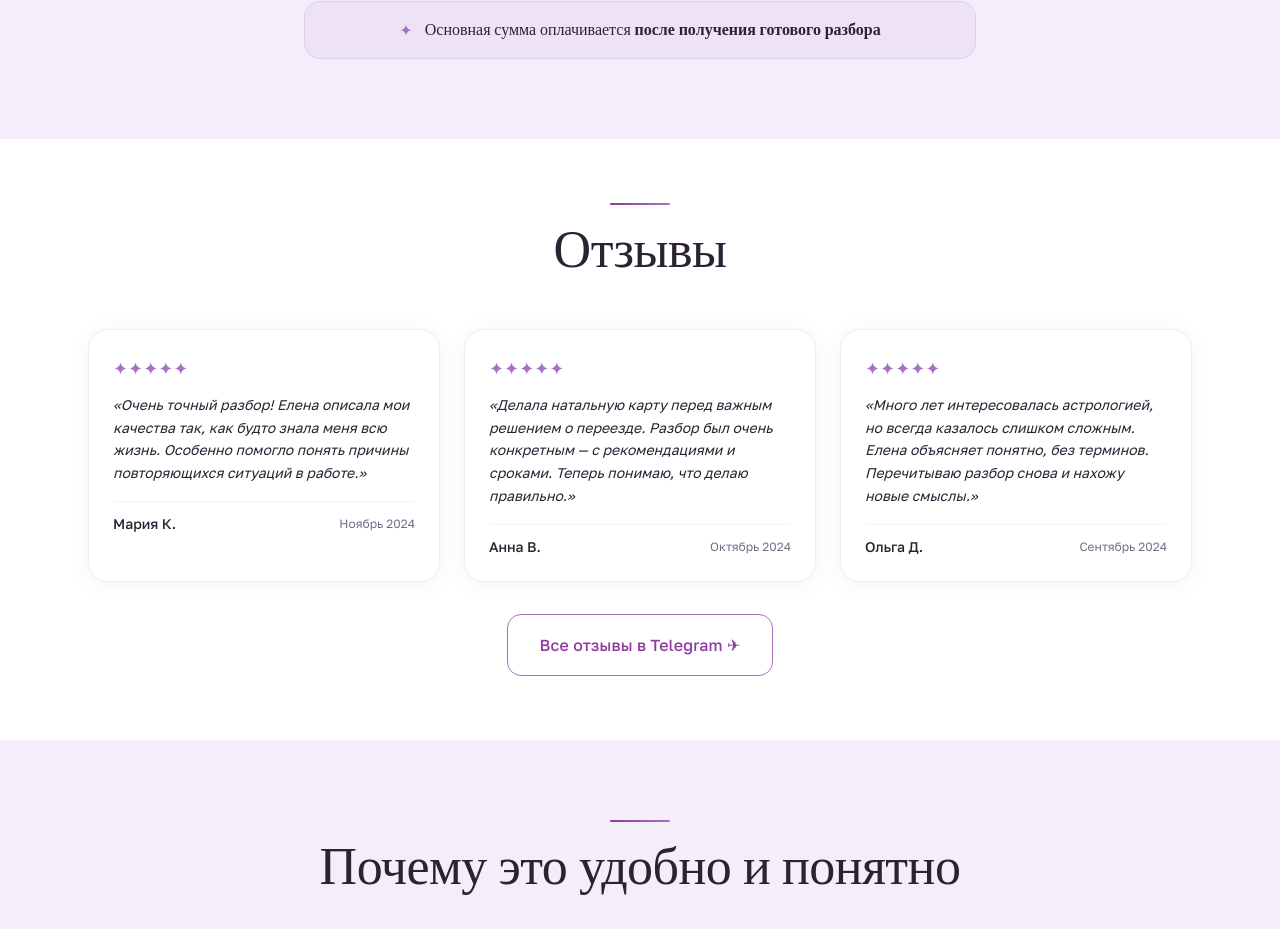
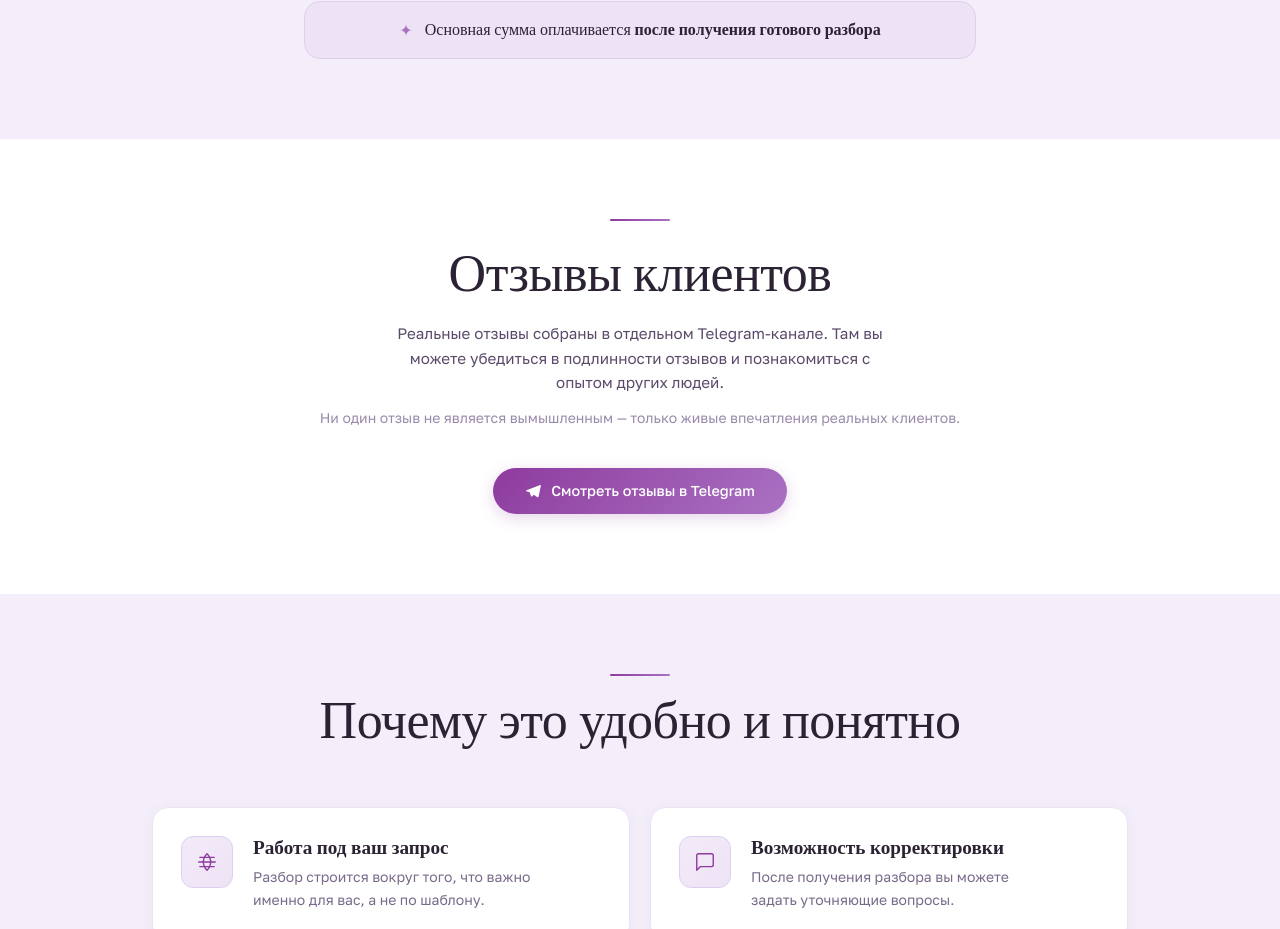
Before and after one commit to pr-poehali-dev/astrology-website-1, a React (Vite) app: page /natal in a window 1280 px wide. Shown: the part 3760-4689 px from the top of the page. Built offline with nearby package versions, Linux system fonts and the light colour scheme.

Commit message:
Замена отзывов на Telegram ссылку

```diff
--- a/src/pages/Natal.tsx
+++ b/src/pages/Natal.tsx
@@ -87,11 +87,7 @@ const tariffs = [
   },
 ];
 
-const reviews = [
-  { name: 'Мария К.', text: 'Очень точный разбор! Елена описала мои качества так, как будто знала меня всю жизнь. Особенно помогло понять причины повторяющихся ситуаций в работе.', date: 'Ноябрь 2024' },
-  { name: 'Анна В.', text: 'Делала натальную карту перед важным решением о переезде. Разбор был очень конкретным — с рекомендациями и сроками. Теперь понимаю, что делаю правильно.', date: 'Октябрь 2024' },
-  { name: 'Ольга Д.', text: 'Много лет интересовалась астрологией, но всегда казалось слишком сложным. Елена объясняет понятно, без терминов. Перечитываю разбор снова и нахожу новые смыслы.', date: 'Сентябрь 2024' },
-];
+
 
 const advantages = [
   {
@@ -362,29 +358,33 @@ const Natal = () => {
       </section>
 
       {/* REVIEWS */}
-      <section className="py-16 bg-white">
-        <div className="max-w-6xl mx-auto px-6">
-          <div className="text-center mb-12">
-            <div className="divider-soft mx-auto mb-4" />
-            <h2 className="section-title mb-3">Отзывы</h2>
-          </div>
-          <div className="grid grid-cols-1 md:grid-cols-3 gap-6 mb-8">
-            {reviews.map((r, i) => (
-              <div key={i} className="card-soft p-6">
-                <p className="text-purple-mid text-lg mb-3">✦✦✦✦✦</p>
-                <p className="text-sm font-golos text-astro-text leading-relaxed mb-4 italic">«{r.text}»</p>
-                <div className="flex items-center justify-between pt-3 border-t border-purple-light/50">
-                  <p className="font-golos font-medium text-sm text-astro-text">{r.name}</p>
-                  <p className="text-xs text-astro-muted">{r.date}</p>
-                </div>
-              </div>
-            ))}
-          </div>
-          <div className="text-center">
-            <a href="https://t.me/otzivsamadhi" target="_blank" rel="noreferrer" className="btn-secondary">
-              Все отзывы в Telegram ✈
-            </a>
-          </div>
+      <section className="py-20 bg-white">
+        <div className="max-w-3xl mx-auto px-6 text-center">
+          <div className="divider-soft mx-auto mb-6" />
+          <h2 className="section-title mb-4">Отзывы клиентов</h2>
+          <p className="font-golos leading-relaxed mb-3 mx-auto" style={{ fontSize: '0.95rem', color: '#5a4a6a', maxWidth: 520 }}>
+            Реальные отзывы собраны в отдельном Telegram-канале. Там вы можете убедиться в подлинности отзывов и познакомиться с опытом других людей.
+          </p>
+          <p className="font-golos mb-10" style={{ fontSize: '0.875rem', color: '#9a8aaa' }}>
+            Ни один отзыв не является вымышленным — только живые впечатления реальных клиентов.
+          </p>
+          <a
+            href="https://t.me/otzivsamadhi"
+            target="_blank"
+            rel="noreferrer"
+            className="inline-flex items-center gap-2.5 font-golos font-medium px-8 py-3 rounded-full transition-all"
+            style={{
+              background: 'linear-gradient(135deg, #8e3b9e 0%, #a971c2 100%)',
+              color: '#fff',
+              fontSize: '0.9rem',
+              boxShadow: '0 4px 16px rgba(142,59,158,0.22)',
+            }}
+          >
+            <svg width="16" height="16" viewBox="0 0 24 24" fill="none">
+              <path d="M21.8 3.2L2.4 10.7c-1.3.5-1.3 1.3-.2 1.6l4.8 1.5 1.9 5.7c.2.7.5.9 1 .9.4 0 .6-.2.9-.4l2.6-2.5 5.1 3.7c.9.5 1.6.3 1.9-.9l3.3-15.6c.4-1.5-.5-2.1-1.9-1.5z" fill="white"/>
+            </svg>
+            Смотреть отзывы в Telegram
+          </a>
         </div>
       </section>
 
```
